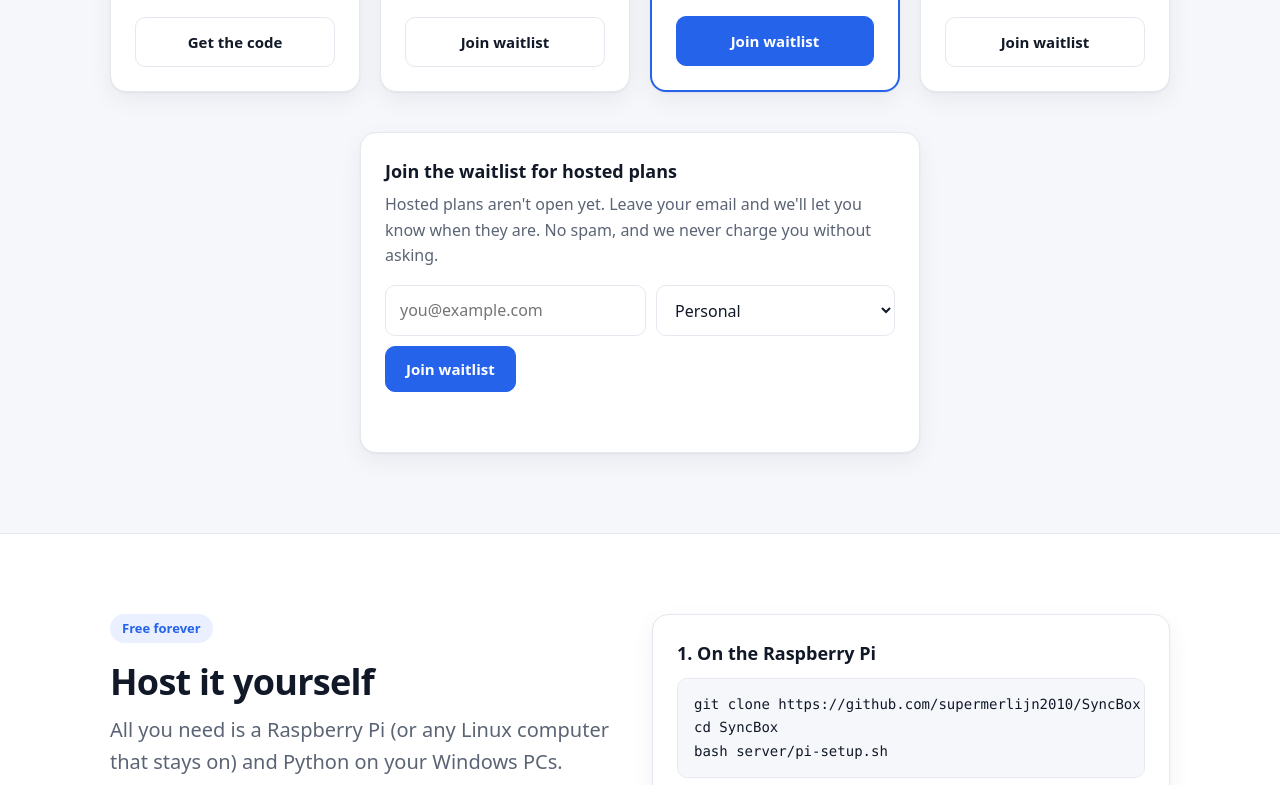
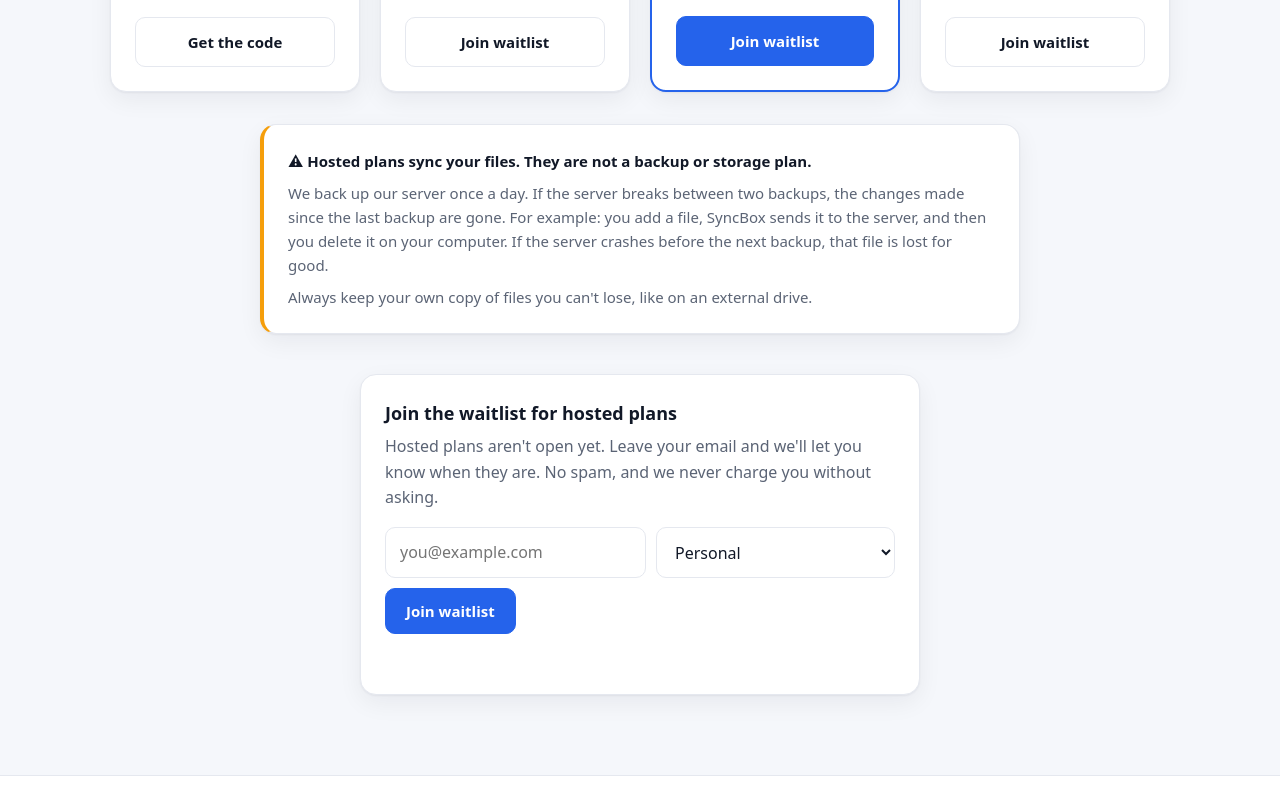
Before and after one commit to supermerlijn2010/SyncBox, a plain HTML site: page docs/index.html in a window 1280 px wide. Shown: the part 5040-5825 px from the top of the page. Drawn offline with Linux system fonts and the light colour scheme.

Commit message:
Warn that hosted plans are not a backup

```diff
--- a/docs/index.html
+++ b/docs/index.html
@@ -100,6 +100,9 @@ header{position:sticky;top:0;z-index:10;background:color-mix(in srgb,var(--bg) 8
 .badge{display:inline-block;font-size:12px;font-weight:600;padding:3px 10px;border-radius:99px;background:var(--soft);color:var(--accent)}
 .badge.warn{background:color-mix(in srgb,#f59e0b 18%,transparent);color:#b45309}
 @media (prefers-color-scheme:dark){.badge.warn{color:#fbbf24}}
+
+.notice{max-width:760px;margin:32px auto 0;border-left:4px solid #f59e0b;font-size:15px}
+.notice p{margin:8px 0;color:var(--muted)}
 
 /* waitlist */
 .waitlist{max-width:560px;margin:40px auto 0}
@@ -238,6 +241,12 @@ footer .wrap{display:flex;flex-wrap:wrap;gap:16px;justify-content:space-between}
   </div>
   <div class="plans" id="plans"></div>
 
+  <div class="card notice" role="note">
+    <b>&#9888; Hosted plans sync your files. They are not a backup or storage plan.</b>
+    <p>We back up our server once a day. If the server breaks between two backups, the changes made since the last backup are gone. For example: you add a file, SyncBox sends it to the server, and then you delete it on your computer. If the server crashes before the next backup, that file is lost for good.</p>
+    <p style="margin-bottom:0">Always keep your own copy of files you can't lose, like on an external drive.</p>
+  </div>
+
   <div class="waitlist card" id="waitlist">
     <h3>Join the waitlist for hosted plans</h3>
     <p class="muted" style="margin-top:0">Hosted plans aren't open yet. Leave your email and we'll let you know when they are. No spam, and we never charge you without asking.</p>
@@ -286,6 +295,7 @@ bash server/pi-setup.sh</code></pre>
     <details><summary>Can I sync my whole C: drive?</summary><p>Yes, but Windows itself and installed programs are skipped, because those can't be copied between computers. Your user folder is synced separately, so it lands in the right place even if your username is different on the other PC.</p></details>
     <details><summary>Can I use it outside my home?</summary><p>On your own server, install the free Tailscale app on the server and your computers to reach it from anywhere. Hosted plans work everywhere automatically.</p></details>
     <details><summary>Which systems are supported?</summary><p>The SyncBox app is made for Windows 10 and 11. The server runs on any Linux, including Raspberry Pi OS. The website works in every modern browser, phones too.</p></details>
+    <details><summary>Is SyncBox a backup?</summary><p>No. SyncBox keeps your computers the same, so when you delete a file on one computer, it's deleted on the others too (it goes to the trash first, where you can restore it). Hosted plans are backed up once a day, but anything changed since the last backup can be lost if the server breaks. Keep your own backup of important files.</p></details>
     <details><summary>What happens to my files if I stop using SyncBox?</summary><p>Nothing. They're normal files in normal folders on your computers. SyncBox only copies them, it never locks them away.</p></details>
   </div>
 </div></section>
```
